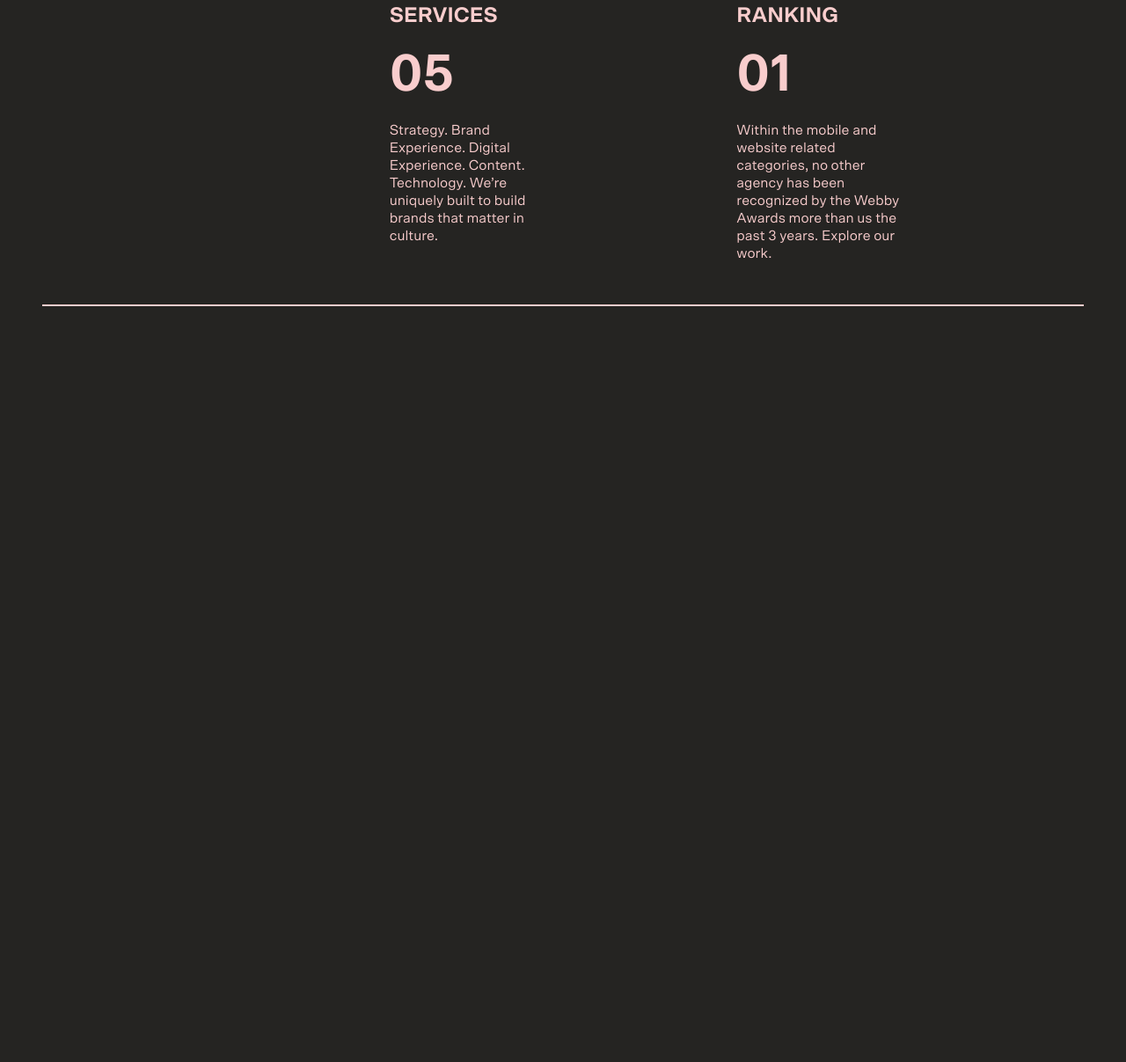
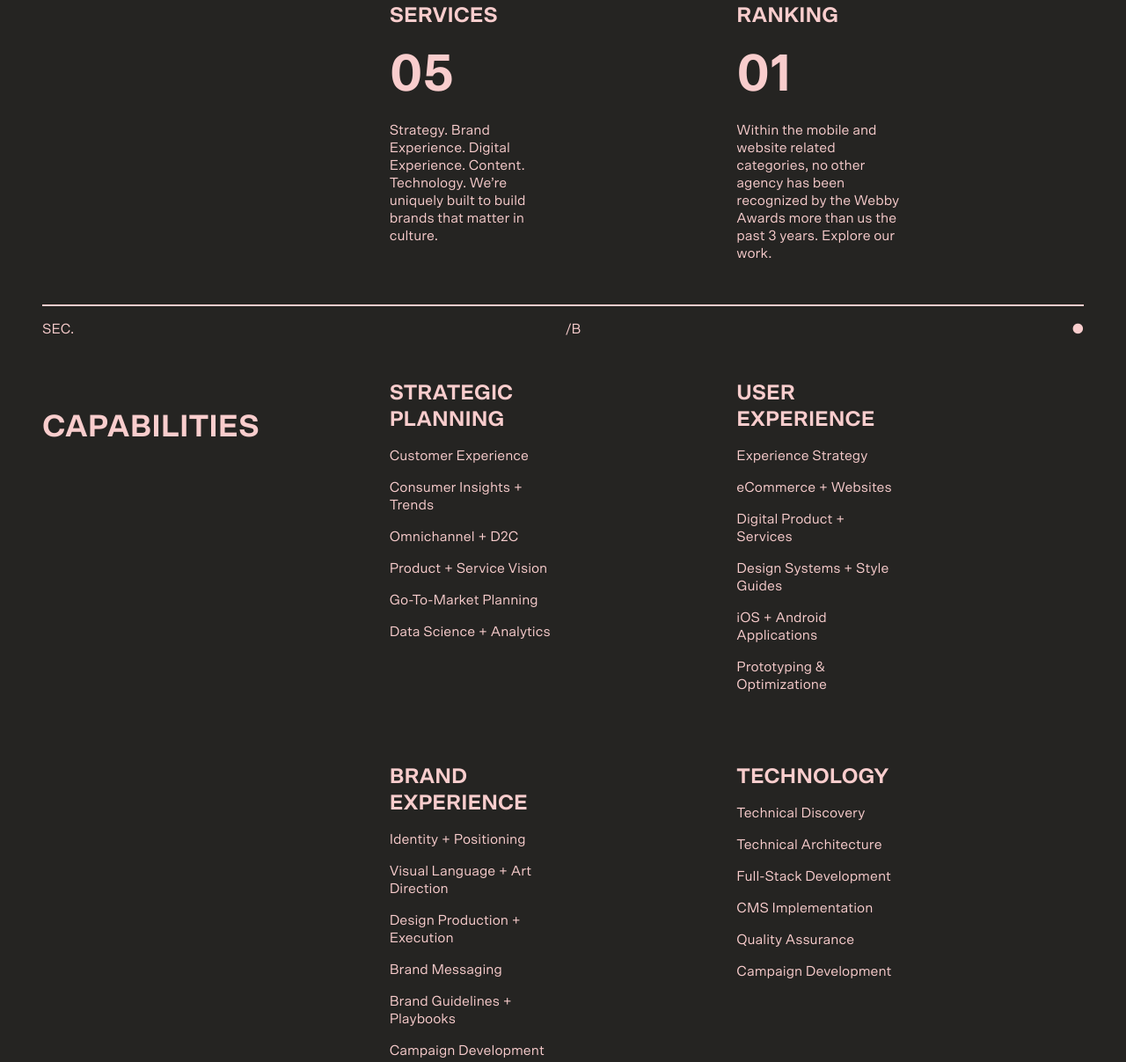
Before and after one commit to renehellmich/basic, a plain HTML site: page about.html in a window 1280 px wide. Shown: the part 3003-4210 px from the top of the page at 88% size. Before the commit the page ends 3351 px from the top, so only its background shows below. Drawn offline with Linux system fonts and the light colour scheme.

Commit message:
CSS Section 4 gestylt

```diff
--- a/about.html
+++ b/about.html
@@ -84,14 +84,14 @@
             </div>
         </section>
         <hr>
-        <!-- <div>
+        <div class="devider">
             <p>SEC.</p>
             <p>/B</p>
             <p>●</p>
         </div>
-        <section>
-            <p class="secHeader">CAPABILITIES</p>
-            <div>
+        <section class="sec4">
+            <p class="secHeader sec4GridL">CAPABILITIES</p>
+            <div class="sec4GridM1">
                 <p class="secTitle">STRATEGIC PLANNING</p>
                 <p>Customer Experience</p>
                 <p>Consumer Insights + Trends</p>
@@ -100,7 +100,7 @@
                 <p>Go-To-Market Planning</p>
                 <p>Data Science + Analytics</p>
             </div>
-            <div>
+            <div class="sec4GridR1">
                 <p class="secTitle">USER EXPERIENCE</p>
                 <p>Experience Strategy</p>
                 <p>eCommerce + Websites</p>
@@ -109,7 +109,7 @@
                 <p>iOS + Android Applications</p>
                 <p>Prototyping & Optimizatione</p>
             </div>
-            <div>
+            <div class="sec4GridM2">
                 <p class="secTitle">BRAND EXPERIENCE</p>
                 <p>Identity + Positioning</p>
                 <p>Visual Language + Art Direction</p>
@@ -118,7 +118,7 @@
                 <p>Brand Guidelines + Playbooks</p>
                 <p>Campaign Development</p>
             </div>
-            <div>
+            <div class="sec4GridR2">
                 <p class="secTitle">TECHNOLOGY</p>
                 <p>Technical Discovery</p>
                 <p>Technical Architecture</p>
@@ -127,7 +127,7 @@
                 <p>Quality Assurance</p>
                 <p>Campaign Development</p>
             </div>
-            <div>
+            <div class="sec4GridM3">
                 <p class="secTitle">CONTENT CREATION</p>
                 <p>Content Strategy</p>
                 <p>Art Direction</p>
@@ -137,13 +137,13 @@
                 <p>Copywriting</p>
             </div>
         </section>
-        <div>
-            <hr>
+        <hr>
+        <div class="devider">
             <p>SEC.</p>
             <p>/C</p>
             <p>●</p>
         </div>
-        <section>
+        <!-- <section>
             <div>
                 <p class="secHeader">AWARDS</p>
                 <div>
--- a/assets/css/about.css
+++ b/assets/css/about.css
@@ -179,3 +179,54 @@ hr {
     grid-area: ranking;
     width: 47%;
 }
+
+/* ! Section 4 */
+
+.sec4 {
+    display: grid;
+    grid-template-columns: repeat(3, 1fr);
+    grid-template-rows: repeat(3, max-content);
+    grid-template-areas:
+    "capab planning ux"
+    ". bx technology"
+    ". cc .";
+    gap: 5rem 0;
+    margin: 3rem 0;
+}
+
+.sec4 div {
+    display: flex;
+    flex-direction: column;
+    gap: 1rem;
+}
+
+.sec4GridL {
+    grid-area: capab;
+    width: 50%;
+    margin-top: 2rem;
+}
+
+.sec4GridM1 {
+    grid-area: planning;
+    width: 47%;
+}
+
+.sec4GridR1 {
+    grid-area: ux;
+    width: 47%;
+}
+
+.sec4GridM2 {
+    grid-area: bx;
+    width: 47%;
+}
+
+.sec4GridR2 {
+    grid-area: technology;
+    width: 47%;
+}
+
+.sec4GridM3 {
+    grid-area: cc;
+    width: 47%;
+}
```
